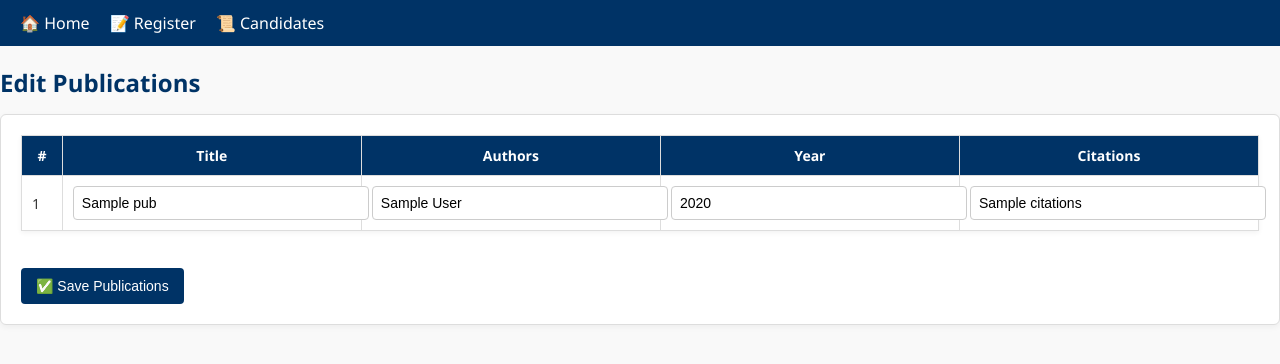
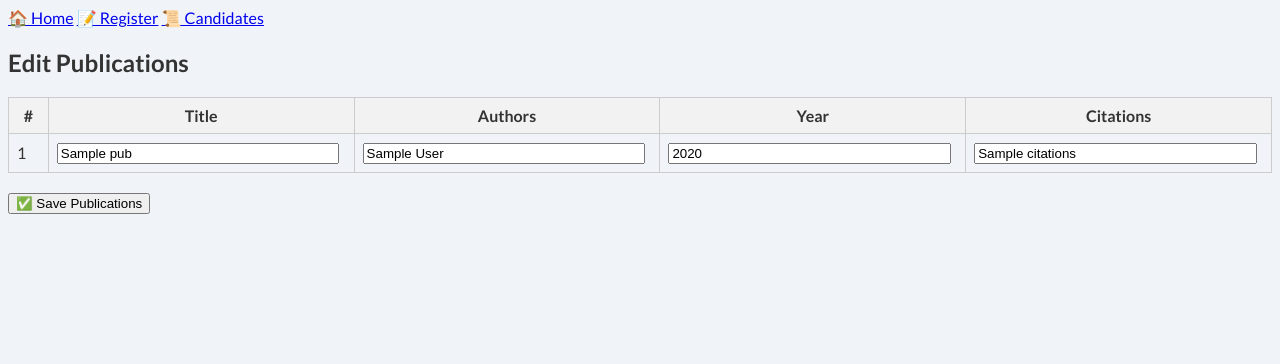
Before and after one commit to DeepikaSaladi2005/Innovation_Portal, a Flask app: template templates/edit_publications.html in a window 1280 px wide. Shown: the top 364 px of the page. Run offline with Flask 3, Linux system fonts and the light colour scheme; the template is opened without the code that fills it: most values are stand-ins (such as "Sample title", 1, 10 or a date in 2020).

Commit message:
Update style.css

```diff
--- a/static/style.css
+++ b/static/style.css
@@ -1,157 +1,70 @@
-/* =========================
-   GLOBAL STYLING
-========================= */
-body {
-    font-family: "Segoe UI", Arial, sans-serif;
-    background: #f9f9f9;
-    margin: 0;
-    padding: 0;
-    color: #333;
+/* static/css/style.css */
+
+@import url('https://fonts.googleapis.com/css2?family=Lato:wght@400;700&display=swap');
+
+:root {
+    --primary-color: #003366; /* Dark Navy Blue */
+    --secondary-color: #f0f4f8; /* Light Grey Background */
+    --accent-color: #007bff; /* A brighter blue for accents */
+    --text-color: #333;
+    --header-text-color: #ffffff;
+    --card-shadow: 0 4px 12px rgba(0, 0, 0, 0.08);
 }
 
-/* Container for consistent spacing */
-.container {
-    width: 90%;
-    max-width: 1000px;
-    margin: auto;
-    padding: 20px;
+body {
+    background-color: var(--secondary-color);
+    font-family: 'Lato', sans-serif;
+    color: var(--text-color);
 }
 
-/* =========================
-   NAVIGATION BAR
-========================= */
-nav {
-    background: #003366; /* College-like deep blue */
-    padding: 12px 20px;
-    display: flex;
-    align-items: center;
+.portal-header {
+    background-color: #ffffff;
+    padding: 1rem 2rem;
+    box-shadow: var(--card-shadow);
+    border-bottom: 3px solid var(--primary-color);
 }
 
-nav a {
-    color: white;
-    text-decoration: none;
-    margin-right: 20px;
-    font-weight: 500;
-    transition: color 0.3s ease;
+.main-content {
+    padding: 2rem;
 }
 
-nav a:hover {
-    color: #ffcc00; /* A gold-like hover color */
+.dashboard-card {
+    border: none;
+    border-radius: 8px;
+    box-shadow: var(--card-shadow);
+    overflow: hidden; /* Ensures child elements conform to border-radius */
+    margin-bottom: 2.5rem;
 }
 
-/* =========================
-   HEADINGS
-========================= */
-h1, h2, h3 {
-    color: #003366;
-    margin-top: 20px;
-    margin-bottom: 15px;
+.dashboard-card .card-header {
+    background-color: var(--primary-color);
+    color: var(--header-text-color);
+    font-weight: 700;
+    padding: 1rem 1.5rem;
+    border-bottom: 1px solid #ddd;
 }
 
-/* =========================
-   FORMS
-========================= */
-form {
-    background: white;
-    padding: 20px;
-    border: 1px solid #ddd;
-    border-radius: 6px;
-    box-shadow: 0 2px 6px rgba(0,0,0,0.05);
+.dashboard-card .card-header i {
+    margin-right: 0.75rem;
 }
 
-form label {
-    display: block;
-    margin: 10px 0 5px;
-    font-weight: bold;
+.table thead {
+    background-color: #e9ecef;
 }
 
-form input,
-form textarea,
-form select {
-    width: 100%;
-    padding: 8px;
-    border: 1px solid #ccc;
-    border-radius: 4px;
-    font-size: 14px;
+.btn-primary {
+    background-color: var(--accent-color);
+    border: none;
 }
 
-form button {
-    margin-top: 15px;
-    padding: 10px 15px;
-    background: #003366;
-    color: white;
-    border: none;
-    border-radius: 4px;
-    cursor: pointer;
-    font-size: 14px;
+.btn-primary:hover {
+    background-color: #0056b3;
 }
 
-form button:hover {
-    background: #002244;
+.btn i {
+    margin-right: 0.5rem;
 }
 
-/* =========================
-   TABLES
-========================= */
-table {
-    width: 100%;
-    border-collapse: collapse;
-    background: white;
-    box-shadow: 0 2px 5px rgba(0,0,0,0.05);
+.form-label {
+    font-weight: 700;
 }
-
-table th, table td {
-    border: 1px solid #ddd;
-    padding: 10px;
-    text-align: left;
-    font-size: 14px;
-}
-
-table th {
-    background: #003366;
-    color: white;
-    text-align: center;
-}
-
-table tr:nth-child(even) {
-    background: #f2f2f2;
-}
-
-.center {
-    text-align: center;
-}
-
-/* =========================
-   BUTTONS & LINKS
-========================= */
-a.btn {
-    display: inline-block;
-    padding: 8px 12px;
-    background: #003366;
-    color: white;
-    text-decoration: none;
-    border-radius: 4px;
-    transition: background 0.3s ease;
-}
-
-a.btn:hover {
-    background: #002244;
-}
-
-.success {
-    color: green;
-    font-weight: bold;
-    margin: 15px 0;
-}
-
-/* =========================
-   FOOTER (optional)
-========================= */
-footer {
-    text-align: center;
-    padding: 10px;
-    background: #003366;
-    color: white;
-    margin-top: 20px;
-    font-size: 14px;
-}
```
